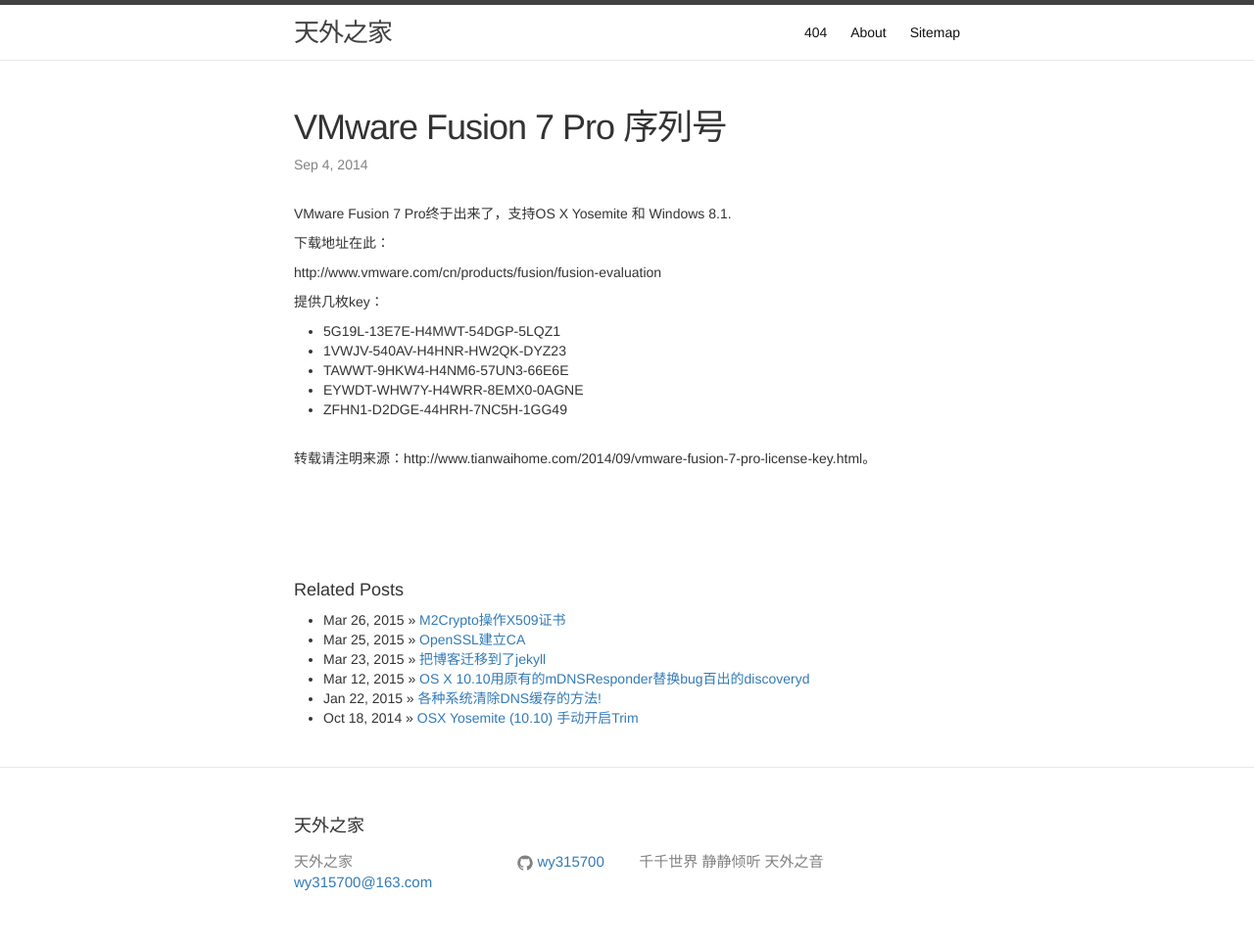
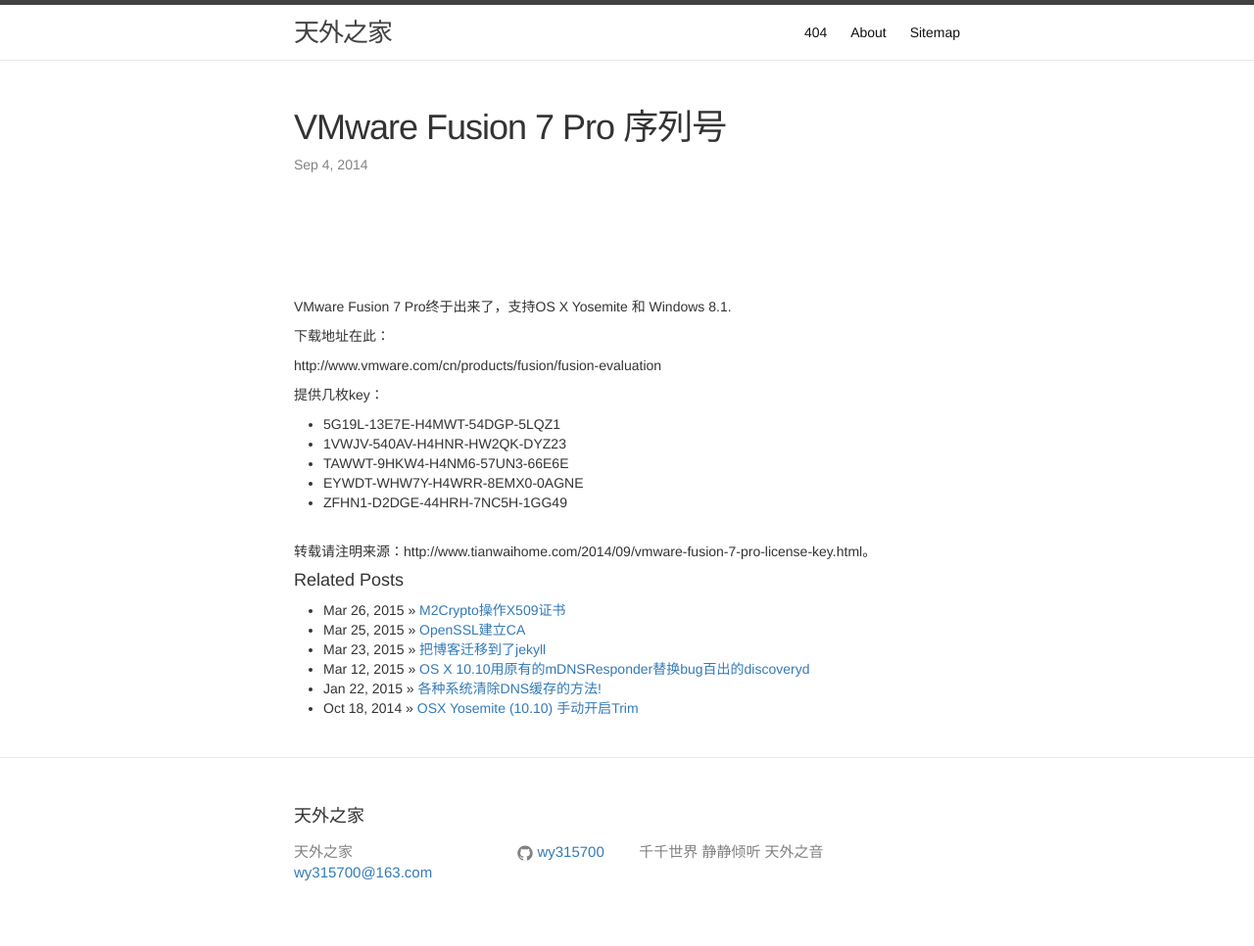
Before and after one commit to wy315700/wy315700.github.io, a Jekyll site: the page built from _posts/2014-09-04-vmware-fusion-7-pro-license-key.markdown, in a window 1280 px wide. Shown: the whole page at 98% size. Built offline with Jekyll 4.4.1, drawn with Linux system fonts in a browser that asks for light colours.

Commit message:
change ads

```diff
--- a/_layouts/post.html
+++ b/_layouts/post.html
@@ -7,12 +7,6 @@ layout: default
     <h1 class="post-title">{{ page.title }}</h1>
     <p class="post-meta">{{ page.date | date: "%b %-d, %Y" }}{% if page.author %} • {{ page.author }}{% endif %}{% if page.meta %} • {{ page.meta }}{% endif %}</p>
   </header>
-
-  <article class="post-content">
-    {{ content }}
-  </article>
-  <p>转载请注明来源：{{ page.url | replace:'index.html','' | prepend: site.baseurl | prepend: site.url }}。
-  </p>
   <script async src="//pagead2.googlesyndication.com/pagead/js/adsbygoogle.js"></script>
   <!-- 博客，横幅 -->
   <ins class="adsbygoogle"
@@ -22,6 +16,12 @@ layout: default
   <script>
   (adsbygoogle = window.adsbygoogle || []).push({});
   </script>
+
+  <article class="post-content">
+    {{ content }}
+  </article>
+  <p>转载请注明来源：{{ page.url | replace:'index.html','' | prepend: site.baseurl | prepend: site.url }}。
+  </p>
 </div>
 <div id="related">
   <h4>Related Posts</h4>
```
